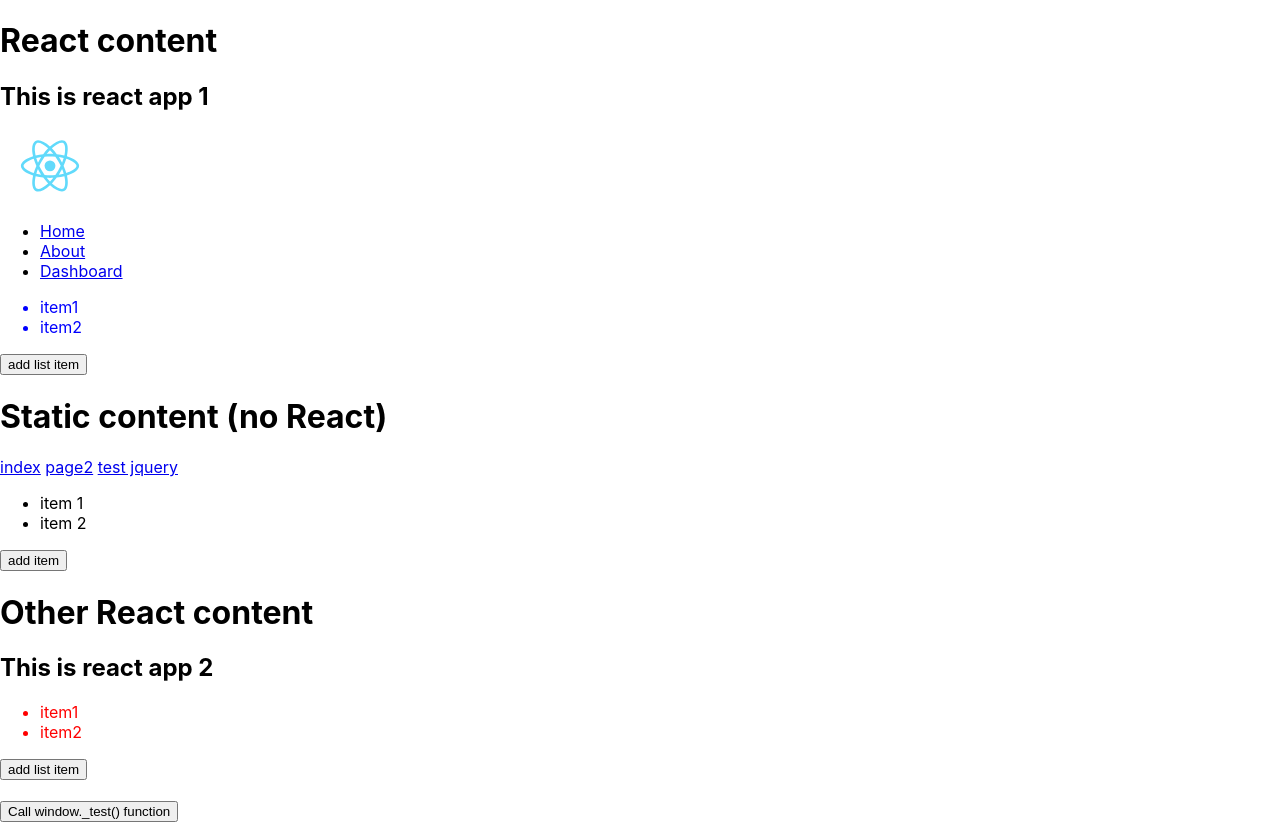
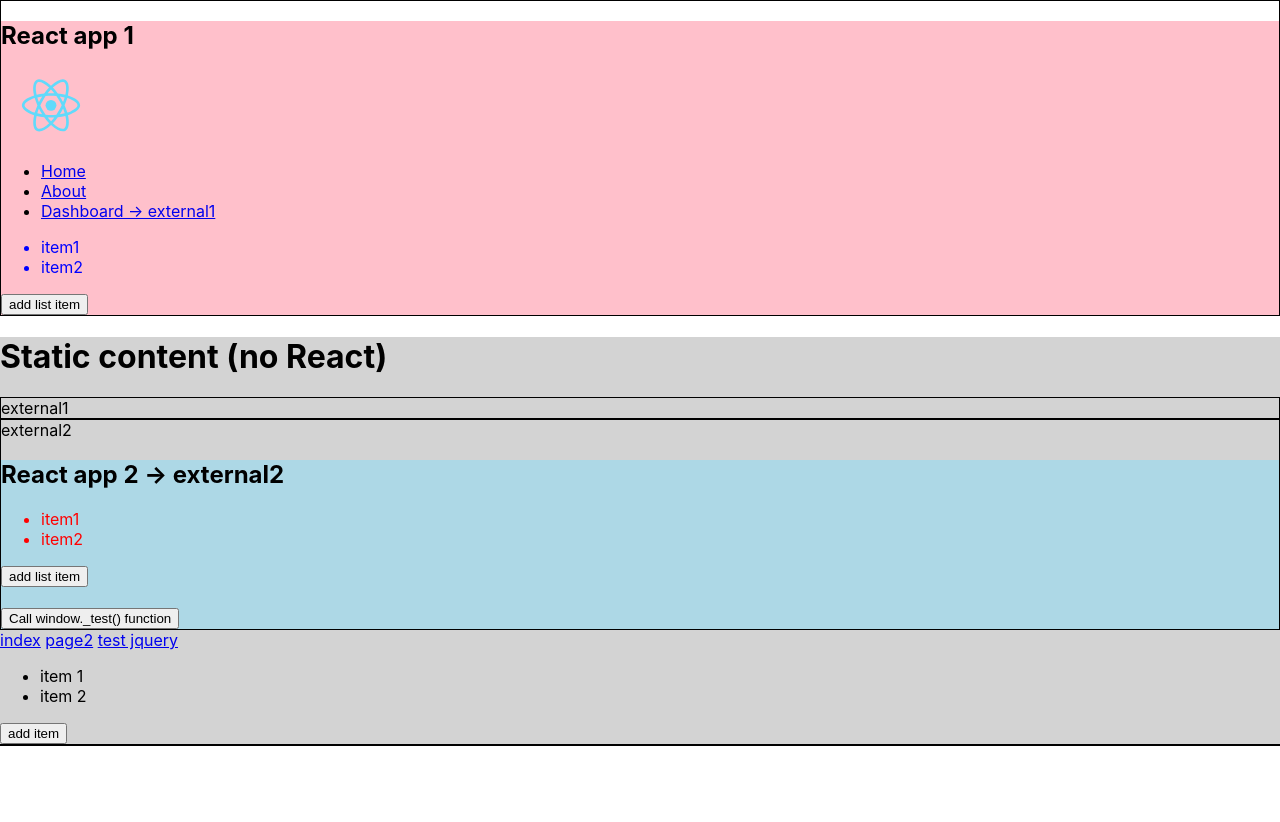
Before and after one commit to AlexYegupov/multiple-react, a React (Create React App) app: page / in a window 1280 px wide. After the commit the page ends 800 px from the top, so only its background shows below. Built offline with nearby package versions, Linux system fonts and the light colour scheme.

Commit message:
render components using portals

```diff
--- a/public/index.html
+++ b/public/index.html
@@ -11,6 +11,7 @@
     />
     <link rel="apple-touch-icon" href="%PUBLIC_URL%/logo192.png" />
     <link rel="manifest" href="%PUBLIC_URL%/manifest.json" />
+    <link rel="stylesheet" href="./styles.css" />
     <title>React App</title>
   </head>
   <body>
@@ -21,12 +22,15 @@
      }
     </script>
 
-    <h1>React content </h1>
+    <!-- <h1>React content </h1> -->
     <div id="root">
       this is root
     </div>
 
+    <div class="staticcontent">
       <h1>Static content (no React)</h1>
+      <div id="external1">external1</div>
+      <div id="external2">external2</div>
       <a href="./index.html">index</a>
       <a href="./page2.html">page2</a>
       <a href="./test-jquery.html">test jquery</a>
@@ -35,8 +39,9 @@
         <li>item 2</li>
       </ul>
       <button onclick="buttonClicked()">add item</button>
+    </div>
 
-    <h1>Other React content</h1>
+    <!-- <h1>Other React content</h1> -->
     <div id="root2">
       this is root2
     </div>
--- /dev/null
+++ b/public/styles.css
@@ -0,0 +1,19 @@
+#root {
+  border: 1px solid black;
+}
+
+#root2 {
+  border: 1px solid black;
+}
+
+.staticcontent {
+  background: lightgray;
+}
+
+#external1 {
+  border: 1px solid black;
+}
+
+#external2 {
+  border: 1px solid black;
+}
--- a/src/App.css
+++ b/src/App.css
@@ -5,3 +5,7 @@
 .logo {
   width: 100px;
 }
+
+.pink {
+  background:  pink;
+}
--- a/src/App.js
+++ b/src/App.js
@@ -1,4 +1,5 @@
-import React from "react";
+import React from 'react';
+import ReactDOM from 'react-dom';
 import {
   BrowserRouter as Router,
   Routes,
@@ -22,8 +23,8 @@ import './App.css';
 export default function BasicExample() {
   return (
     <Router>
-      <div>
-        <h2>This is react app 1</h2>
+      <div className="pink">
+        <h2>React app 1</h2>
         <img src={logo} className="logo" alt="logo" />
         <ul>
           <li>
@@ -33,22 +34,27 @@ export default function BasicExample() {
             <Link to="/about">About</Link>
           </li>
           <li>
-            <Link to="/dashboard">Dashboard</Link>
+            <Link to="/dashboard">Dashboard -> external1</Link>
           </li>
         </ul>
 
         <Routes>
-          <Route exact path="/" element={<List colorClass="blue" />} />
+          <Route exact path="/" element={<Home />} />
           <Route path="/about" element={<About />} />
           <Route path="/dashboard" element={<Dashboard />} />
         </Routes>
+
       </div>
     </Router>
   );
 }
 
-// You can think of these components as "pages"
-// in your app.
+
+function Home() {
+  return (
+    <List colorClass="blue" />
+  )
+}
 
 
 function About() {
@@ -60,9 +66,12 @@ function About() {
 }
 
 function Dashboard() {
-  return (
-    <div>
-      <h2>Dashboard</h2>
-    </div>
+  const external = document.getElementById('external1')
+  return ReactDOM.createPortal(
+    (<div>
+      <h2>Dashboard with list</h2>
+      <List colorClass="olive" />
+    </div>),
+    external
   );
 }
--- a/src/App2.js
+++ b/src/App2.js
@@ -1,21 +1,24 @@
 import React from "react";
+import ReactDOM from 'react-dom';
 //import logo from './logo.svg';
 import styles from './App2.module.css';
 import List from './List';
 
-console.log(`SSSSSSSSSS`, styles)
-
+//console.log(`SSSSSSSSSS`, styles)
 // window._test = () => alert(123);
 
 function App2() {
-  return (
-    <div className="App2">
-      <h2>This is react app 2 </h2>
+  const external = document.getElementById('external2')
+  return ReactDOM.createPortal(
+    (<div className={`$[styles.App} ${styles.lightblue}`}>
+      <h2>React app 2 -> external2 </h2>
       <List colorClass={styles.red} />
       <br />
       <button onClick={() => window._test()}>Call window._test() function</button>
 
-    </div>
+      </div>
+    ),
+    external
   );
 }
 
--- a/src/App2.module.css
+++ b/src/App2.module.css
@@ -1,3 +1,7 @@
 .red {
   color: red;
 }
+
+.lightblue {
+  background:  lightblue;
+}
```
Lines whose indentation alone changed are shown as unchanged.
